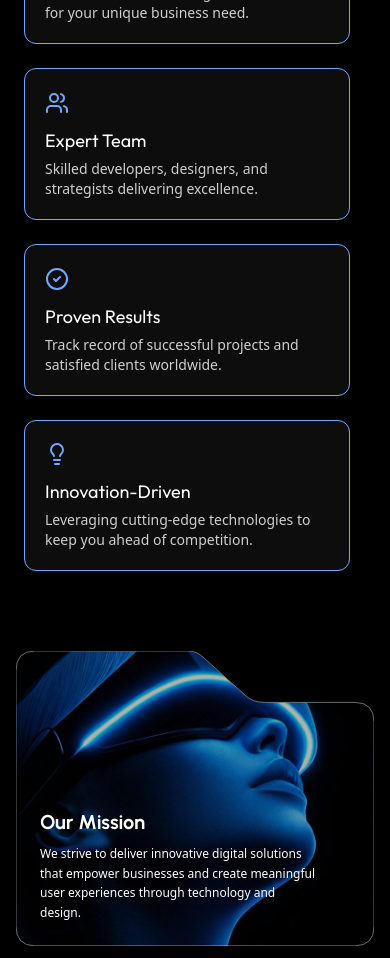
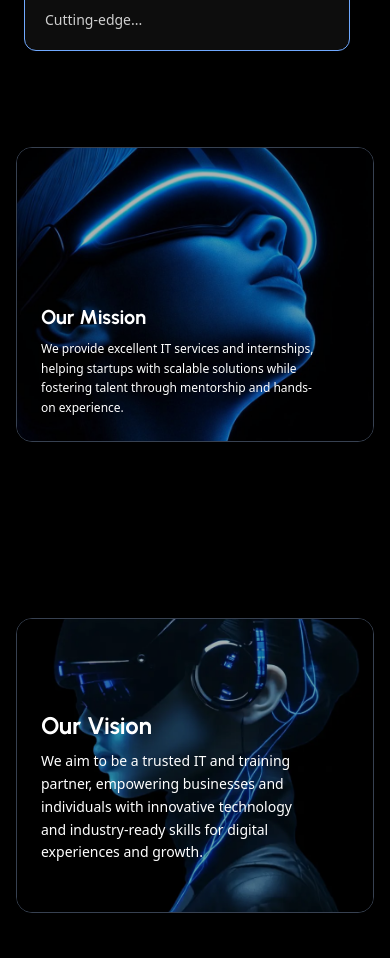
Before and after one commit to Projects-Ziya/slams-edu-tech, a React (Vite) app: page / in a window 390 px wide. Shown: the part 4320-5278 px from the top of the page. Built offline with nearby package versions, Linux system fonts and the light colour scheme; a web font is replaced by a local one.

Commit message:
about section is more responsive now

```diff
--- a/src/sections/Home/About.tsx
+++ b/src/sections/Home/About.tsx
@@ -9,34 +9,34 @@ import { motion } from "framer-motion";
 const Section3D = lazy(() => import("../../components/Section3D"));
 
 const About = () => {
-   const [isLargeScreen, setIsLargeScreen] = useState(window.innerWidth >= 1280);
+  const [isLargeScreen, setIsLargeScreen] = useState(window.innerWidth >= 768);
 
   useEffect(() => {
     const handleResize = () => {
-      setIsLargeScreen(window.innerWidth >= 1280);
+      setIsLargeScreen(window.innerWidth >= 768);
     };
 
     window.addEventListener("resize", handleResize);
-
     return () => window.removeEventListener("resize", handleResize);
   }, []);
 
   return (
     <section id="about" className="relative px-0 md:px-6 pt-[100px] pb-10 min-h-[500px]">
+
     {isLargeScreen && (
       <Suspense fallback={<div className="text-white">Loading 3D...</div>}>
         <Section3D />
       </Suspense>
     )}
 
-
-      {/* MAIN GRID */}
+{/* ================= MAIN GRID ================= */}
 <motion.div
- className="relative z-10 grid  md:grid-cols-[1fr_1.4fr] gap-16  items-center px-6"
+ className="relative z-10 grid md:grid-cols-[1fr_1.4fr] gap-16 items-center px-6"
  initial={{ opacity: 0, y: 60 }}
  whileInView={{ opacity: 1, y: 0 }}
  transition={{ duration: 0.7, ease: [0.25, 0.1, 0.25, 1] }}
- viewport={{ once: true, amount: 0.2 }}>
+ viewport={{ once: true, amount: 0.2 }}
+>
 
   <div className="pb-2">
     <p className="font-medium text-[18px] sm:text-[20px] md:text-[24px] text-gray-400">
@@ -44,100 +44,64 @@ transition={{ duration: 0.7, ease: [0.25, 0.1, 0.25, 1] }}
     </p>
 
     <div className="flex flex-col justify-between pr-3">
-            <p className="pt-5 font-extrabold  font-heading text-2xl sm:text-3xl md:text-4xl lg:text-5xl leading-tight">
+      <p className="pt-5 font-extrabold font-heading text-2xl sm:text-3xl md:text-4xl lg:text-5xl leading-tight">
         Your Partner in <br />
         <span className="text-blue-400 pt-2">
           Digital Transformation
         </span>
       </p>
 
-            <p className="pt-8 text-[#f1eded] leading-10   text-[14px] sm:text-[13px] md:text-[15px] xl:text-[20px] 2xl:text-[22px]  font-[150] tracking-wide font-outfit max-w-[700px]">
-              SLAMS EDUTECH is an IT and EduTech company providing innovative digital solutions in software development, UI/UX design, digital marketing, and web and mobile apps, along with AI & ML, cybersecurity, and IT training. Our mission is to bridge education and industry through practical, skill-based learning and value-driven technology services that help individuals and businesses grow in a digital world.
-              We are committed to delivering excellence through cutting-edge technology, creative design, and industry-aligned training programs that empower our clients and learners to succeed in the digital age.
+      <p className="pt-8 text-[#f1eded] leading-10 text-[14px] sm:text-[13px] md:text-[15px] xl:text-[20px] 2xl:text-[22px] font-[150] tracking-wide font-outfit max-w-[700px]">
+        SLAMS EDUTECH is an IT and EduTech company providing innovative digital solutions...
       </p>
     </div>
   </div>
 
   <div className="gap-3 pt-2 pr-4">
 
-  {/* Row 1 */}
     <div className="flex flex-col md:flex-row gap-6">
-    <AboutCard
-      icon={<Gem className="w-6 h-6 text-[#70A9FF]" />}
-      title="Custom Solutions"
-      text="Tailored software and digital solutions built for your unique business need."
-    />
-
-    <AboutCard
-      icon={<Users className="w-6 h-6 text-[#70A9FF]" />}
-      title="Expert Team"
-      text="Skilled developers, designers, and strategists delivering excellence."
-    />
+      <AboutCard icon={<Gem className="w-6 h-6 text-[#70A9FF]" />} title="Custom Solutions" text="Tailored software..." />
+      <AboutCard icon={<Users className="w-6 h-6 text-[#70A9FF]" />} title="Expert Team" text="Skilled developers..." />
     </div>
 
-  {/* Row 2 */}
     <div className="flex flex-col md:flex-row gap-6 pt-6">
-    <AboutCard
-      icon={<CircleCheck className="w-6 h-6 text-[#70A9FF]" />}
-      title="Proven Results"
-      text="Track record of successful projects and satisfied clients worldwide."
-    />
-
-    <AboutCard
-      icon={<Lightbulb className="w-6 h-6 text-[#70A9FF]" />}
-      title="Innovation-Driven"
-      text="Leveraging cutting-edge technologies to keep you ahead of competition."
-    />
+      <AboutCard icon={<CircleCheck className="w-6 h-6 text-[#70A9FF]" />} title="Proven Results" text="Track record..." />
+      <AboutCard icon={<Lightbulb className="w-6 h-6 text-[#70A9FF]" />} title="Innovation-Driven" text="Cutting-edge..." />
     </div>
 
   </div>
 </motion.div>
 
-{/* big card */}
+{/* ================= BIG CARDS ================= */}
 <motion.section
 className="flex flex-col xl:flex-row pt-20 gap-12 justify-between px-4 md:px-6 xl:px-10 pb-6"
 initial={{ opacity: 0, y: 60 }}
 whileInView={{ opacity: 1, y: 0 }}
-transition={{ duration: 0.7, ease: [0.25, 0.1, 0.25, 1] }}
+transition={{ duration: 0.7 }}
 viewport={{ once: true, amount: 0.2 }}
 >
 
 {/* LEFT CARD */}
-<div className="pt-0 w-full">
+<div className="w-full pt-4">
+<div className="relative w-full max-w-[850px] aspect-[850/700] mx-auto
+  rounded-2xl overflow-hidden border border-gray-700 md:border-0">
 
-<div className="relative w-full max-w-[850px] aspect-[850/700] mx-auto">
-
+{/* clip only desktop */}
+{isLargeScreen && (
 <svg width="0" height="0">
 <defs>
 <clipPath id="missionClipLarge" clipPathUnits="objectBoundingBox">
-<path
-transform="scale(0.00117647,0.00142857)"
-d="
-M 45 0
-H 408
-Q 430 0 448 18
-L 544 105
-Q 561 122 589 122
-H 805
-Q 850 122 850 169
-V 653
-Q 850 700 805 700
-H 45
-Q 0 700 0 653
-V 47
-Q 0 0 45 0
-Z
-"
-/>
+<path transform="scale(0.00117647,0.00142857)"
+d="M 45 0 H 408 Q 430 0 448 18 L 544 105 Q 561 122 589 122 H 805 Q 850 122 850 169 V 653 Q 850 700 805 700 H 45 Q 0 700 0 653 V 47 Q 0 0 45 0 Z"/>
 </clipPath>
 </defs>
 </svg>
+)}
 
 <img
-alt="img"
 src={ab2}
 className="absolute inset-0 w-full h-full object-cover"
-style={{ clipPath: "url(#missionClipLarge)" }}
+style={{ clipPath: isLargeScreen ? "url(#missionClipLarge)" : "none" }}
 />
 
 <div className="absolute inset-0 bg-black/30"></div>
@@ -145,103 +109,71 @@ style={{ clipPath: "url(#missionClipLarge)" }}
 <div className="absolute inset-0 flex flex-col justify-end p-6 md:p-8 xl:p-10 text-white">
 <div className="max-w-[90%] md:max-w-[500px] pt-4">
 
-<h2 className=" text-xl sm:text-2xl md:text-3xl xl:text-4xl font-heading font-bold">
+<h2 className="text-xl sm:text-2xl md:text-3xl xl:text-3xl font-heading font-bold">
 Our Mission
 </h2>
 
 <p className="mt-2 md:mt-4 text-xs sm:text-sm md:text-base xl:text-lg leading-relaxed">
-We strive to deliver innovative digital solutions that empower
-businesses and create meaningful user experiences through
-technology and design.
-</p>
+We provide excellent IT services and internships, helping startups with scalable solutions while fostering talent through mentorship and hands-on experience.</p>
 
 </div>
 </div>
 
-<svg
-viewBox="0 0 850 700"
-className="absolute inset-0 w-full h-full pointer-events-none"
-preserveAspectRatio="none"
->
+{/* desktop border */}
+{isLargeScreen && (
+<svg viewBox="0 0 850 700" className="absolute inset-0 w-full h-full pointer-events-none">
 <path d="M 45 0 H 408 Q 430 0 448 18 L 544 105 Q 561 122 589 122 H 805 Q 850 122 850 169 V 653 Q 850 700 805 700 H 45 Q 0 700 0 653 V 47 Q 0 0 45 0 Z"
-fill="none"
-stroke="#ffffff"
-strokeWidth="1"
-/>
+fill="none" stroke="#ffffff" strokeWidth="1"/>
 </svg>
+)}
 
 </div>
 </div>
 
-<div className="pt-0 xl:pt-[115px] w-full">
+{/* RIGHT CARD */}
+<div className="w-full pt-32">
+<div className="relative w-full max-w-[850px] aspect-[850/700] mx-auto
+  rounded-2xl overflow-hidden border border-gray-700 md:border-0">
 
-  <div className="relative w-full max-w-[850px] aspect-[850/700] mx-auto">
-
+{isLargeScreen && (
 <svg width="0" height="0">
 <defs>
 <clipPath id="missionClipMirrorUpsideLarge" clipPathUnits="objectBoundingBox">
-          <path
-            transform="translate(1,1) scale(-1,-1) scale(0.00117647,0.00142857)"
-            d="
-            M 45 0
-            H 408
-            Q 430 0 448 18
-            L 544 105
-            Q 561 122 589 122
-            H 805
-            Q 850 122 850 169
-            V 653
-            Q 850 700 805 700
-            H 45
-            Q 0 700 0 653
-            V 47
-            Q 0 0 45 0
-            Z
-            "
-          />
+<path transform="translate(1,1) scale(-1,-1) scale(0.00117647,0.00142857)"
+d="M 45 0 H 408 Q 430 0 448 18 L 544 105 Q 561 122 589 122 H 805 Q 850 122 850 169 V 653 Q 850 700 805 700 H 45 Q 0 700 0 653 V 47 Q 0 0 45 0 Z"/>
 </clipPath>
 </defs>
 </svg>
+)}
 
 <img
-      alt="img"
 src={ab1}
 className="absolute inset-0 w-full h-full object-cover"
-      style={{ clipPath: "url(#missionClipMirrorUpsideLarge)" }}
+style={{ clipPath: isLargeScreen ? "url(#missionClipMirrorUpsideLarge)" : "none" }}
 />
 
-    <div
-      className="absolute inset-0 bg-black/30"
-      style={{ clipPath: "url(#missionClipMirrorUpsideLarge)" }}
-    ></div>
+<div className="absolute inset-0 bg-black/30"></div>
 
 <div className="absolute inset-0 flex flex-col justify-end p-6 md:p-8 xl:p-10 text-white pt-12 md:pt-0">
 <div className="max-w-[90%] md:max-w-[500px] pb-6 md:pb-[116px]">
 
-<h2 className="text-2xl md:text-3xl xl:text-4xl font-heading font-bold">
+<h2 className="text-2xl md:text-3xl xl:text-3xl font-heading font-bold">
 Our Vision
 </h2>
 
 <p className="mt-2 md:mt-4 text-sm md:text-base xl:text-lg leading-relaxed">
-We aim to be a trusted IT and training partner, empowering businesses and individuals with innovative technology and industry-ready skills for meaningful digital experiences .
-</p>
+We aim to be a trusted IT and training partner, empowering businesses and individuals with innovative technology and industry-ready skills for digital experiences and growth.</p>
 
 </div>
 </div>
 
-<svg
-viewBox="0 0 850 700"
-className="absolute inset-0 w-full h-full pointer-events-none"
-preserveAspectRatio="none"
->
-<path
-transform="translate(850,700) scale(-1,-1)"
+{isLargeScreen && (
+<svg viewBox="0 0 850 700" className="absolute inset-0 w-full h-full pointer-events-none">
+<path transform="translate(850,700) scale(-1,-1)"
 d="M 45 0 H 408 Q 430 0 448 18 L 544 105 Q 561 122 589 122 H 805 Q 850 122 850 169 V 653 Q 850 700 805 700 H 45 Q 0 700 0 653 V 47 Q 0 0 45 0 Z"
-fill="none"
-stroke="white"
-strokeWidth="1"
-/>
+fill="none" stroke="white" strokeWidth="1"/>
 </svg>
+)}
 
 </div>
 </div>
@@ -252,4 +184,4 @@ strokeWidth="1"
   )
 }
 
-export default About
+export default About;
```
Lines whose indentation alone changed are shown as unchanged.
